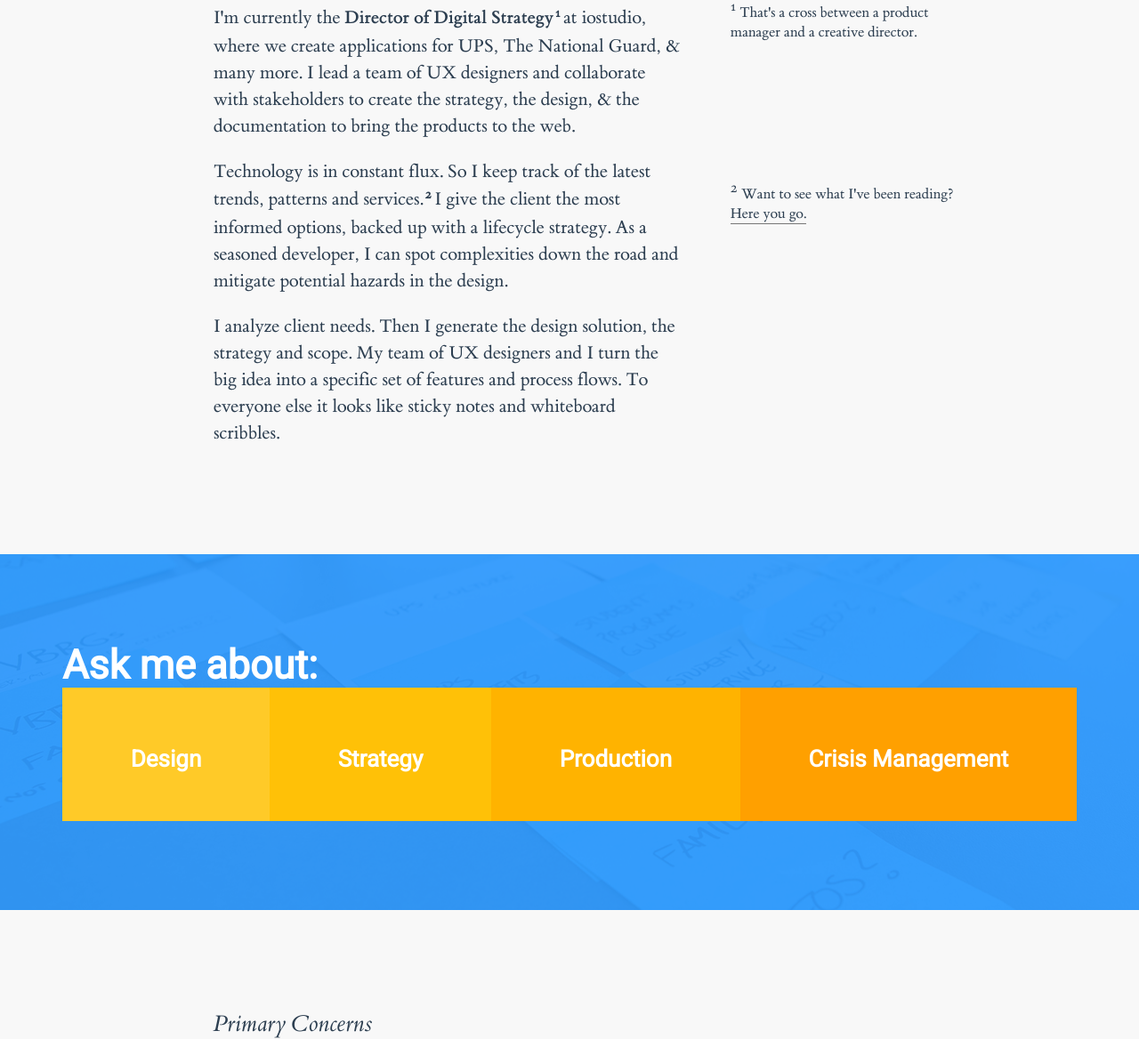
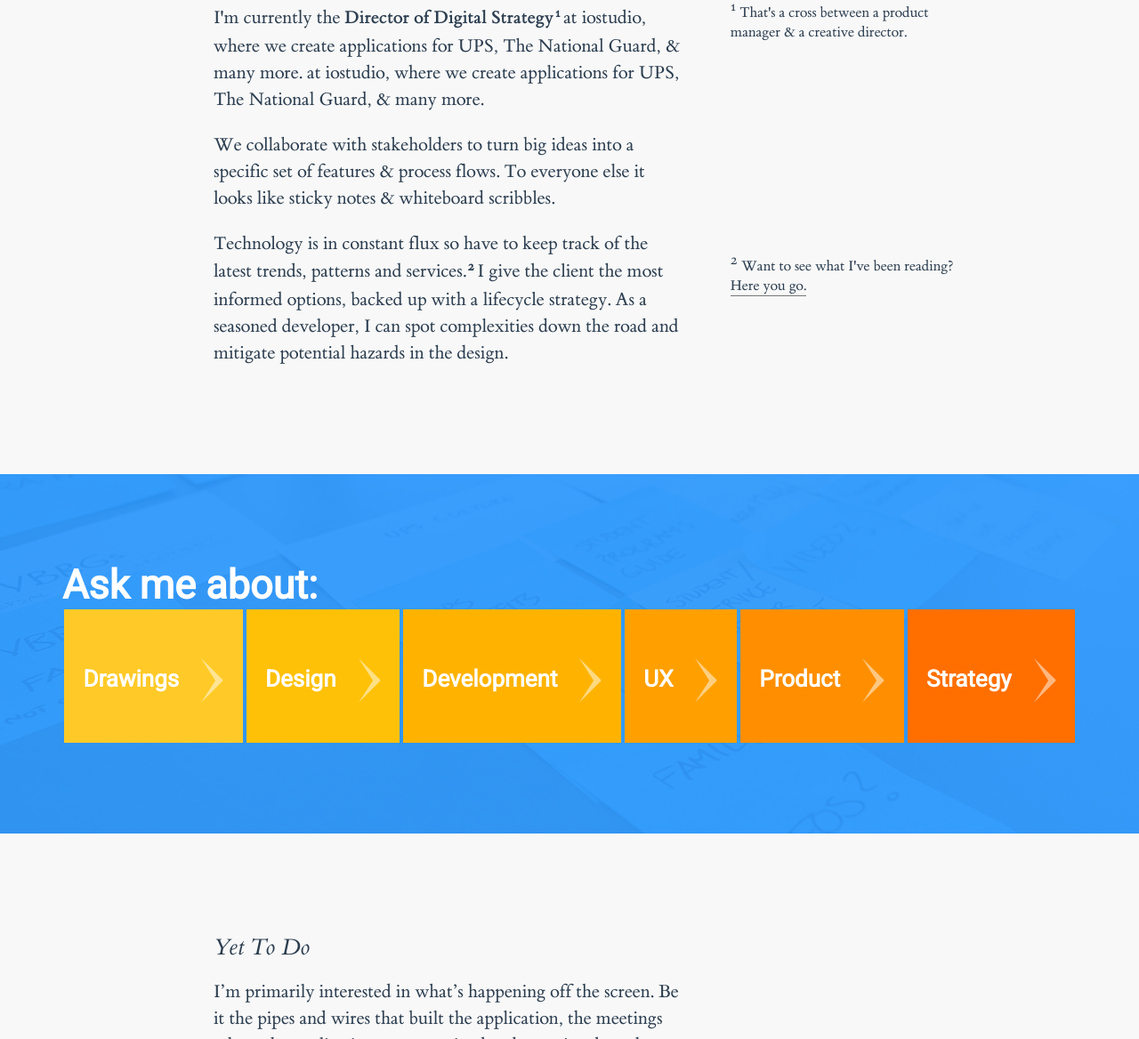
Before and after one commit to Laidlaw/alanlaidlaw-ancient, a plain HTML site: page index.html in a window 1280 px wide. Shown: the part 688-1856 px from the top of the page at 89% size. Drawn offline with nearby package versions, Linux system fonts and the light colour scheme.

Commit message:
Update 2015-09-28T19:15:36.930Z

```diff
--- a/index.html
+++ b/index.html
@@ -109,15 +109,13 @@
       <h2 >Hi, I'm Alan.</h2>
       <p class="newthought">I'm currently the <strong>Director of Digital Strategy</strong><label for="digital-strategy" class="margin-toggle sidenote-number"></label><input type="checkbox" id="digital-strategy" class="margin-toggle">
         <span class="sidenote">
-        That's a cross between a product manager and a creative director.</span>
-        at iostudio, where we create applications for UPS, The National Guard, &amp; many more. I lead a team of UX designers and collaborate with stakeholders to create the strategy, the design, &amp; the documentation to bring the products to the web.</p>
+        That's a cross between a product manager &amp; a creative director.</span>
+        at iostudio, where we create applications for UPS, The National Guard, &amp; many more. at iostudio, where we create applications for UPS, The National Guard, &amp; many more.</p>
+        <p>We collaborate with stakeholders to turn big ideas into a specific set of features &amp; process flows. To everyone else it looks like sticky notes &amp; whiteboard scribbles.</p>
         <p>
-          Technology is in constant flux. So I keep track of the latest trends, patterns and services.<label for="currently-reading" class="margin-toggle sidenote-number"></label><input type="checkbox" id="currently-reading" class="margin-toggle">
+          Technology is in constant flux so have to keep track of the latest trends, patterns and services.<label for="currently-reading" class="margin-toggle sidenote-number"></label><input type="checkbox" id="currently-reading" class="margin-toggle">
         <span class="sidenote">
         Want to see what I've been reading? <a href="https://www.instapaper.com/p/alanlaidlaw">Here you go.</a></span> I give the client the most informed options, backed up with a lifecycle strategy. As a seasoned developer, I can spot complexities  down the road and mitigate potential hazards in the design.
-        </p>
-        <p>
-          I analyze client needs. Then I generate the design solution, the strategy and scope. My team of UX designers and I turn the big idea into a specific set of features and process flows. To everyone else it looks like sticky notes and whiteboard scribbles.
         </p>
     </main>
     <!-- Portfolio Section -->
@@ -128,18 +126,24 @@
       <div class="container">
         <h2>Ask me about:</h2>
               <ul class="flex metro">
-                <li class="bg-color-amber-400">
-                  <h3>Design</h3>
-                </li>
-                <li class="bg-color-amber-500">
-                  <h3>Strategy</h3>
-                </li>
-                <li class="bg-color-amber-600">
-                  <h3>Production</h3>
-                </li>
-                <li class="bg-color-amber-700">
-                  <h3>Crisis Management</h3>
-                </li>
+                <a href="#" class="bg-color-amber-400">
+                  <h3>Drawings<img class="arrow" src="img/white-bracket.svg" alt="" /></h3>
+                </a>
+                <a href="#" class="bg-color-amber-500">
+                  <h3>Design<img class="arrow" src="img/white-bracket.svg" alt="" /></h3>
+                </a>
+                <a href="#" class="bg-color-amber-600">
+                  <h3>Development<img class="arrow" src="img/white-bracket.svg" alt="" /></h3>
+                </a>
+                <a href="#" class="bg-color-amber-700">
+                  <h3>UX<img class="arrow" src="img/white-bracket.svg" alt="" /></h3>
+                </a>
+                <a href="#" class="bg-color-amber-800">
+                  <h3>Product<img class="arrow" src="img/white-bracket.svg" alt="" /></h3>
+                </a>
+                <a href="#" class="bg-color-amber-900">
+                  <h3>Strategy<img class="arrow" src="img/white-bracket.svg" alt="" /></h3>
+                </a>
 
               </ul>
       </div>
@@ -172,7 +176,7 @@
     <!-- Contact Section -->
     <main class="tufter" id="intro">
       <p class="subtitle">
-        Primary Concerns
+        Yet To Do
       </p>
       <p>I’m primarily interested in what’s happening off the screen. Be it the pipes and wires that built the application, the meetings where the application was conceived and negotiated, or the user who is either in love with the experience or must fuddle through it.<p>
 <p>The kind of problems I want to work on tackle the future of interaction. Our interfaces will be more akin time than space, like a conversation. Designers will create languages.
```
Also changed, not shown: css/app.min.css, img/white-bracket.svg (added).
